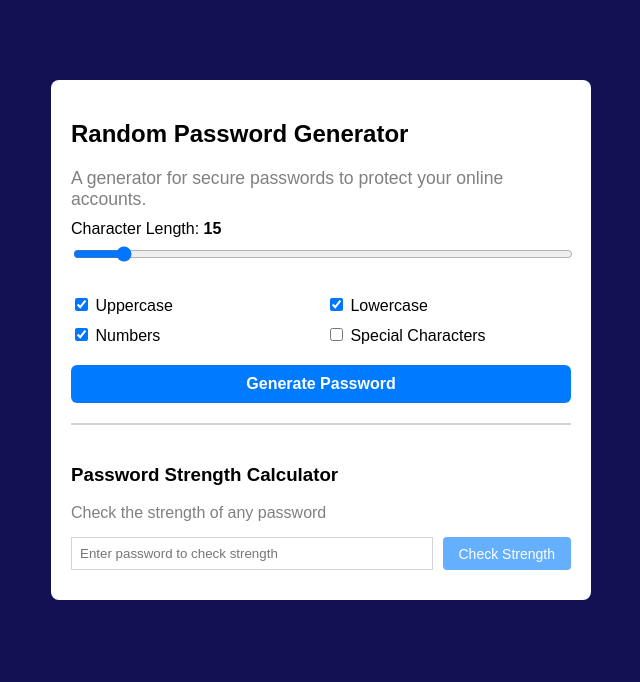
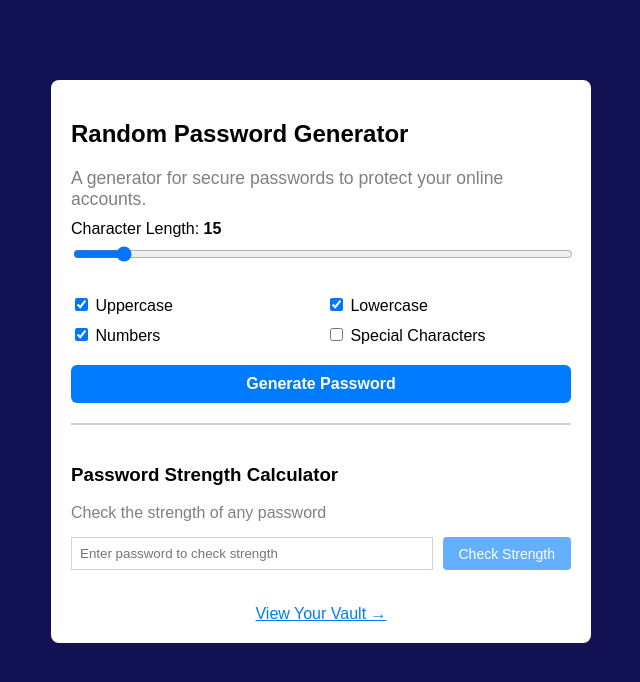
Before and after one commit to beckywong37/secure-password-manager, a React (Vite) app in the folder frontend/web/: page /generator in a window 1280 px wide. Shown: the top 682 px of the page, without its empty margins (319-959 px from the left). Built offline with nearby package versions, Linux system fonts and the light colour scheme.

Commit message:
Added link to go to the vault page from the password generator page

```diff
--- a/frontend/web/src/pages/Generator.tsx
+++ b/frontend/web/src/pages/Generator.tsx
@@ -12,6 +12,7 @@
 
 // Imports
 import { useState } from 'react';
+import { Link } from 'react-router-dom';
 import styles from './Page.module.css';
 import PasswordGenerator from '../components/PasswordGenerator';
 import PasswordStrengthCalculator from '../components/PasswordStrengthCalculator';
@@ -49,6 +50,16 @@
 
         {/* Password Strength Calculator Section */}
         <PasswordStrengthCalculator passwordToAutoCheck={password} />
+
+        {/* Link go back to Vault Page */}
+        <div style={{ marginTop: 35, textAlign: "center" }}>
+          <Link
+            to="/vault"
+            style={{color: "#007bff"}}
+          >
+            View Your Vault →
+          </Link>
+        </div>
       </div>
     </div>
   );
```
